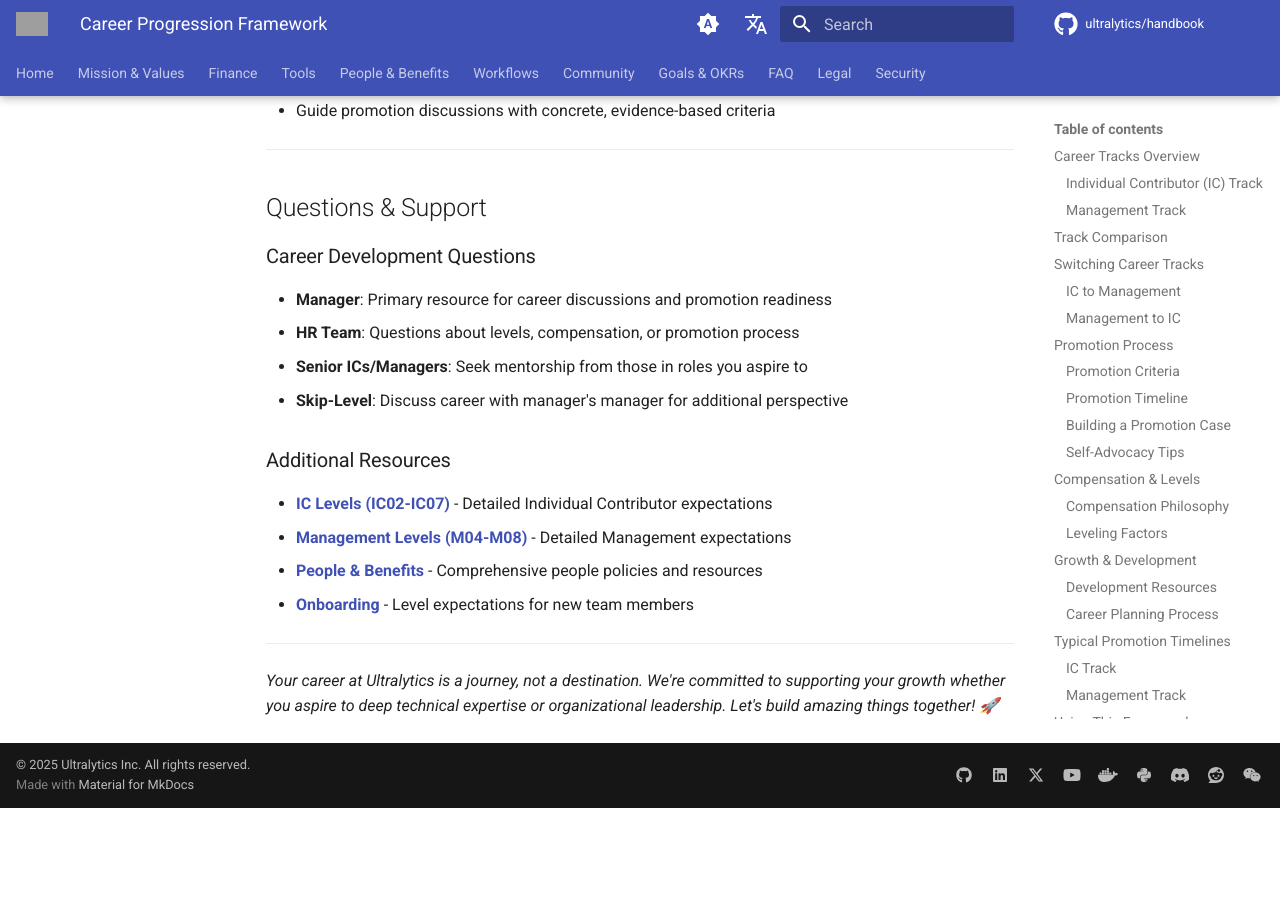
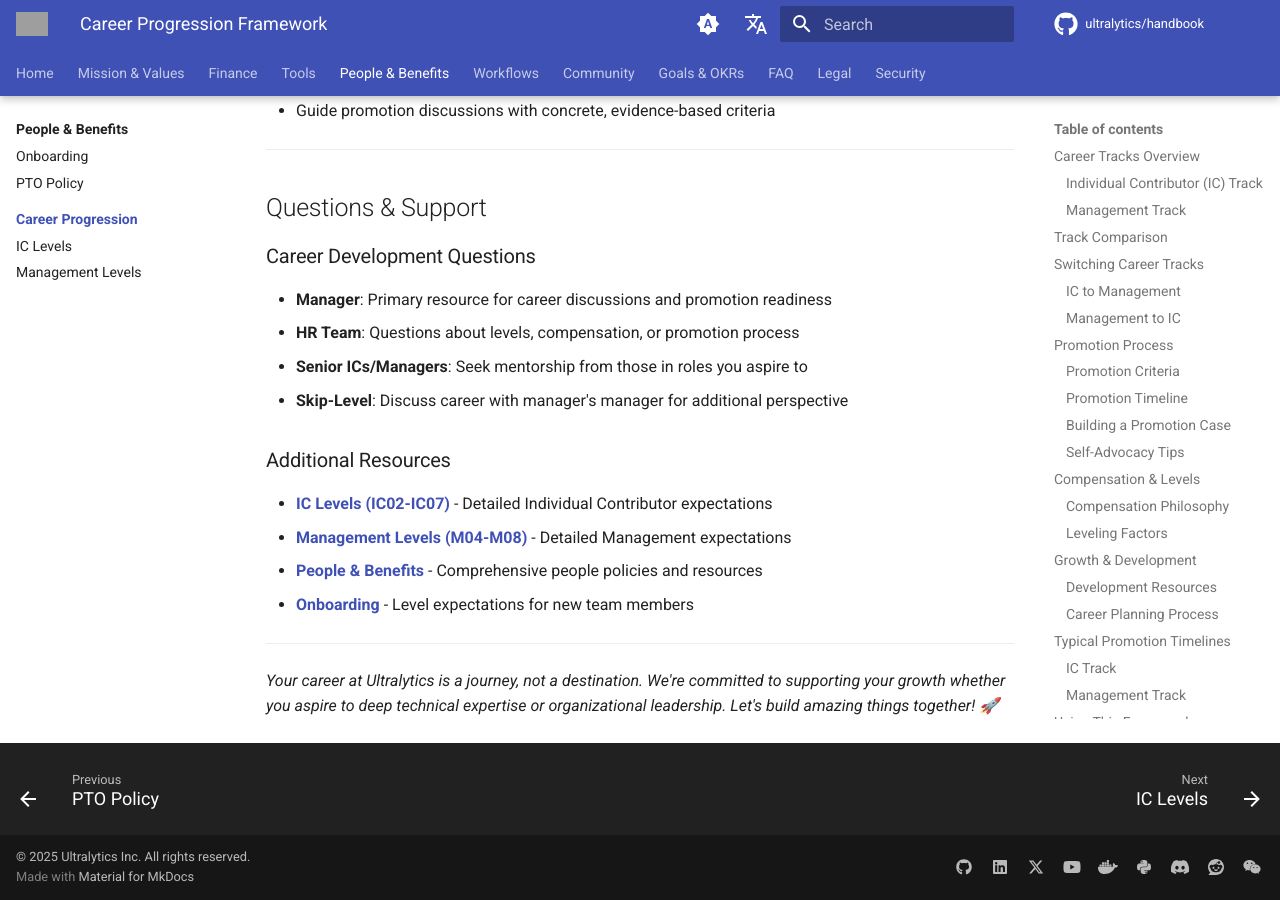
Before and after one commit to ultralytics/handbook, an MkDocs documentation site: the page built from docs/en/people/careers/index.md, in a window 1280 px wide and 900 px high, scrolled down 7103 px. Built offline with MkDocs 1.6.1 and Material for MkDocs 9.7.7, drawn with Linux system fonts in a browser that asks for light colours; comment, search, counter and statistics services are not loaded; before the commit the page ends 7911 px from its top, so only the background shows below that; grey boxes are pictures that could not be loaded.

```diff
--- a/docs/en/people/career-progression.md
+++ b/docs/en/people/careers/index.md
@@ -15,7 +15,7 @@
 
 **Progression**: IC02 (Associate/Junior) → IC03 (Professional) → IC04 (Senior) → IC05 (Staff) → IC06 (Senior Staff) → IC07 (Principal)
 
-**See detailed expectations**: [IC Levels (IC02-IC07)](ic-levels.md)
+**See detailed expectations**: [IC Levels (IC02-IC07)](levels-ic.md)
 
 ### Management Track
 
@@ -23,7 +23,7 @@
 
 **Progression**: M04 (Lead Manager) → M05 (Manager) → M06 (Senior Manager) → M07 (Head of) → M08 (Director/VP)
 
-**See detailed expectations**: [Management Levels (M04-M08)](management-levels.md)
+**See detailed expectations**: [Management Levels (M04-M08)](levels-management.md)
 
 !!! info "Equal Value"
 
@@ -194,7 +194,7 @@
 
 **Creating Your Growth Plan**:
 
-1. **Self-assess**: Review [IC Levels](ic-levels.md) or [Management Levels](management-levels.md) criteria
+1. **Self-assess**: Review [IC Levels](levels-ic.md) or [Management Levels](levels-management.md) criteria
 2. **Identify Goals**: Choose 2-3 skills or experiences for next quarter
 3. **Find Opportunities**: Work with manager to get exposure to next-level work
 4. **Get Feedback**: Regularly check progress with manager and peers
@@ -229,7 +229,7 @@
 
 ### For Individual Contributors
 
-1. **Review Your Level**: Read [IC Levels](ic-levels.md) thoroughly for your current level
+1. **Review Your Level**: Read [IC Levels](levels-ic.md) thoroughly for your current level
 2. **Self-Assess**: Honestly evaluate against each dimension of expectations
 3. **Identify Gaps**: Find 1-2 areas to address this quarter
 4. **Study Next Level**: Understand the path forward clearly
@@ -237,7 +237,7 @@
 
 ### For Managers
 
-1. **Review Your Level**: Read [Management Levels](management-levels.md) thoroughly for your current level
+1. **Review Your Level**: Read [Management Levels](levels-management.md) thoroughly for your current level
 2. **Self-Assess**: Evaluate people development, strategic thinking, and organizational impact
 3. **Identify Gaps**: Find areas to strengthen management capabilities
 4. **Study Next Level**: Understand increasing scope and strategic expectations
@@ -264,10 +264,10 @@
 
 ### Additional Resources
 
-- **[IC Levels (IC02-IC07)](ic-levels.md)** - Detailed Individual Contributor expectations
-- **[Management Levels (M04-M08)](management-levels.md)** - Detailed Management expectations
-- **[People & Benefits](index.md)** - Comprehensive people policies and resources
-- **[Onboarding](onboarding.md)** - Level expectations for new team members
+- **[IC Levels (IC02-IC07)](levels-ic.md)** - Detailed Individual Contributor expectations
+- **[Management Levels (M04-M08)](levels-management.md)** - Detailed Management expectations
+- **[People & Benefits](../index.md)** - Comprehensive people policies and resources
+- **[Onboarding](../onboarding.md)** - Level expectations for new team members
 
 ---
 
```
Also changed, not shown: docs/en/people/careers/levels-ic.md (renamed from docs/en/people/ic-levels.md, +2 -2 lines), docs/en/people/careers/levels-management.md (renamed from docs/en/people/management-levels.md, +3 -3 lines).
